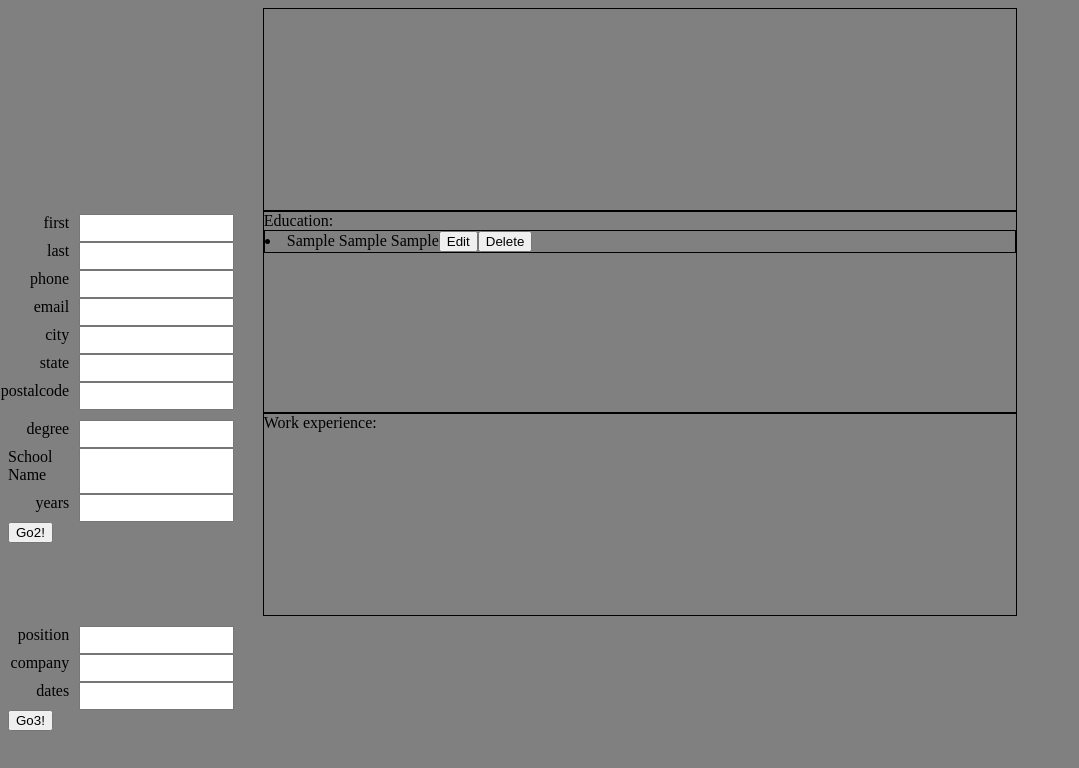
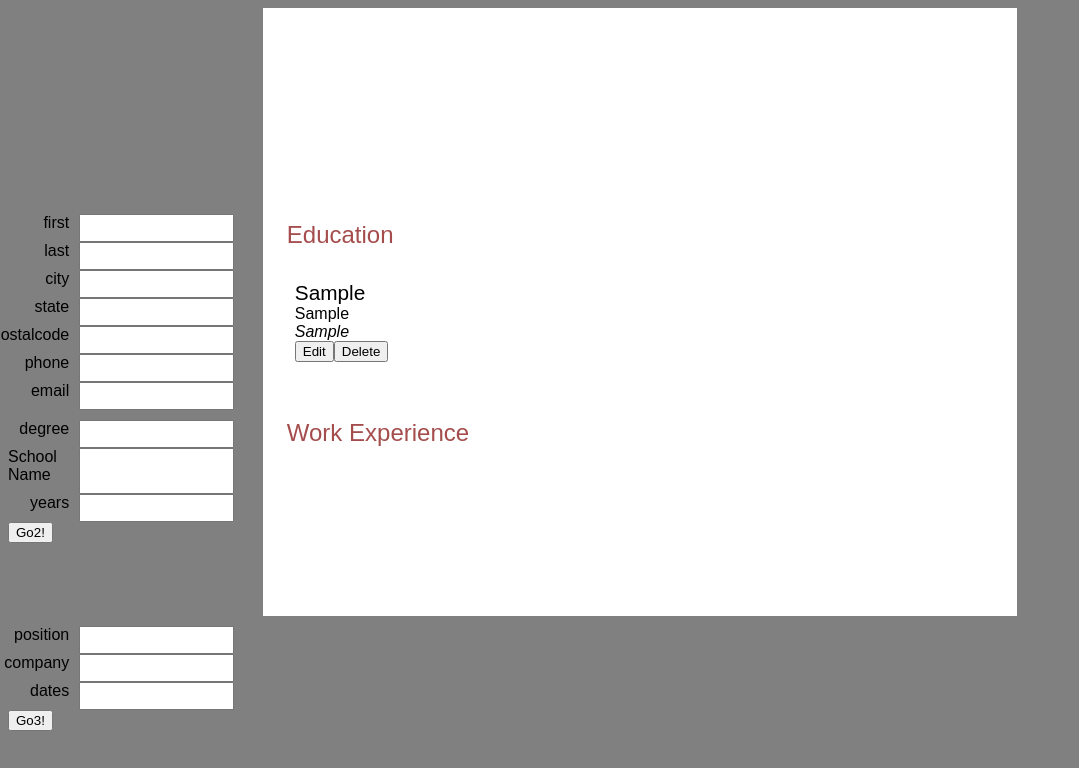
Before and after one commit to uwuzumaki/cv-application, a React (Vite) app: page / in a window 1280 px wide. Both pictures are taken after typing "Sample", "Sample", "Sample" into the empty fields and a click on the button "Go2!". Shown: the top 768 px of the page, without its empty margins (0-1079 px from the left). Built offline with nearby package versions, Linux system fonts and the light colour scheme.

Commit message:
added basic css to differentiate between different sections

```diff
--- a/src/Components/App.jsx
+++ b/src/Components/App.jsx
@@ -174,11 +174,16 @@ const App = () => {
           </div>
         </div>
         <div id="schoolList">
-          Education:{" "}
+          <span>Education</span>
           {schools.map((school) => (
             <>
               <li key={school.id} id={school.id} data-section="school">
-                {school.degree} {school.schoolName} {school.years}
+                <span>{school.degree}</span>
+                <br />
+                <span>{school.schoolName}</span>
+                <br />
+                <span>{school.years}</span>
+                <br />
                 <button onClick={(e) => editC("school", e)}>Edit</button>
                 <button onClick={(e) => deleteC("school", e)}>Delete</button>
               </li>
@@ -186,11 +191,14 @@ const App = () => {
           ))}
         </div>
         <div id="workList">
-          Work experience:{" "}
+          <span>Work Experience</span>
           {jobs.map((job) => (
             <>
               <li key={job.id} id={job.id} data-section="work">
-                {job.position} {job.company} {job.dates}
+                <span>{job.position}</span>
+                <br /> <span>{job.company}</span>
+                <br /> <span>{job.dates}</span>
+                <br />
                 <button onClick={(e) => editC("work", e)}>Edit</button>
                 <button onClick={deleteC}>Delete</button>
               </li>
--- a/src/Components/Person.jsx
+++ b/src/Components/Person.jsx
@@ -18,19 +18,6 @@ const Person = ({ person, handleChange }) => {
         onChange={handleChange}
       />
       <Input
-        label="phone"
-        name="phone"
-        value={person.phone}
-        pattern="[0-9]{3}[0-9]{3}[0-9]{4}"
-        onChange={handleChange}
-      />
-      <Input
-        label="email"
-        name="email"
-        value={person.email}
-        onChange={handleChange}
-      />
-      <Input
         label="city"
         name="city"
         value={person.city}
@@ -48,6 +35,19 @@ const Person = ({ person, handleChange }) => {
         value={person.postalcode}
         onChange={handleChange}
       />
+      <Input
+        label="phone"
+        name="phone"
+        value={person.phone}
+        pattern="[0-9]{3}[0-9]{3}[0-9]{4}"
+        onChange={handleChange}
+      />
+      <Input
+        label="email"
+        name="email"
+        value={person.email}
+        onChange={handleChange}
+      />
     </form>
   );
 };
--- a/src/Styles/App.css
+++ b/src/Styles/App.css
@@ -1,5 +1,6 @@
 body {
   background-color: grey;
+  font-family: Arial, Helvetica, sans-serif;
 }
 
 #root {
@@ -15,30 +16,71 @@ body {
   grid-column-end: 5;
   grid-row-start: 1;
   grid-row-end: 4;
+  background-color: white;
 
   display: flex;
   flex-direction: column;
 }
 
 #displayP > div > li {
-  border: black solid 1px;
+  list-style-type: none;
+  margin: 1rem;
+  padding: 1rem;
 }
 
 #personList {
-  border: black solid 1px;
-
   flex: 1;
   justify-content: center;
   align-items: center;
   text-align: center;
+
+  padding-bottom: 1rem;
+}
+
+#personList > div {
+  margin: 1rem 0 0 0;
+  padding: 1rem 0 0 0;
+}
+
+#personList > :first-child {
+  padding: 0rem;
+  font-size: 2rem;
 }
 
 #schoolList {
-  border: black solid 1px;
   flex: 1;
 }
 
+#schoolList > span {
+  margin: 1em;
+  font-size: 1.5rem;
+  color: #a54d4d;
+}
+
+#schoolList > li > :first-child {
+  font-size: 1.3rem;
+  font-style: bold;
+}
+
+#schoolList > li > span:nth-of-type(3) {
+  font-style: italic;
+}
+
 #workList {
-  border: black solid 1px;
   flex: 1;
 }
+
+#workList > Span {
+  margin: 1em;
+  font-size: 1.5rem;
+  color: #a54d4d;
+}
+
+#workList > li > :first-child {
+  font-size: 1.3rem;
+  font-style: bold;
+}
+
+#workList > li > span:nth-of-type(3) {
+  font-style: italic;
+}
```
